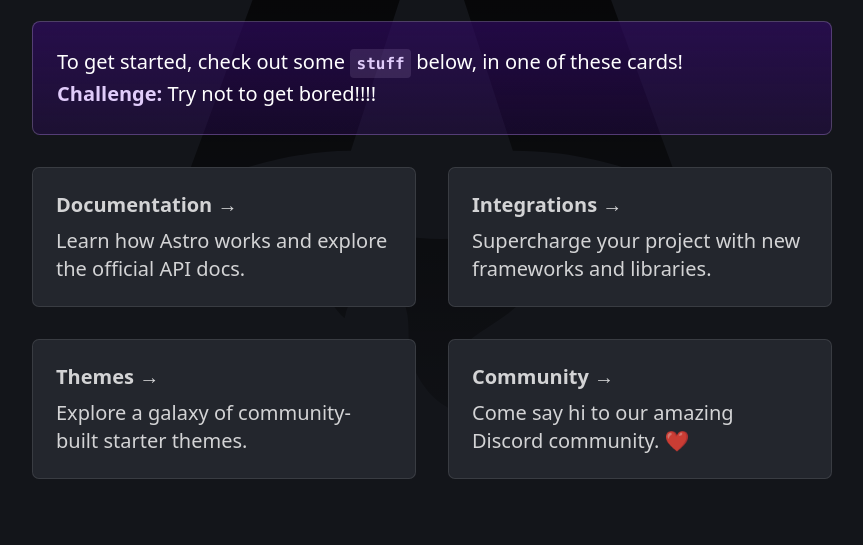
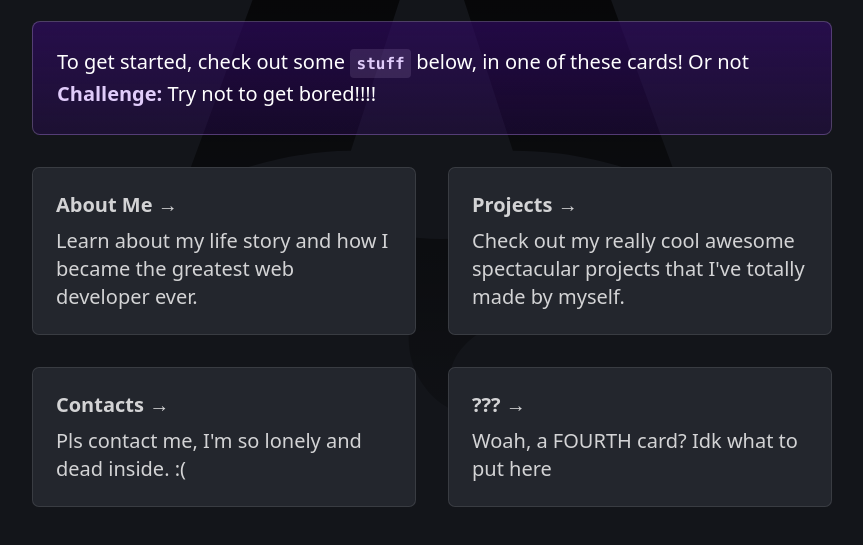
Before and after one commit to aaren-aras/portfolio-site, an Astro site: page / in a window 1280 px wide. Shown: the part 311-856 px from the top of the page, without its empty margins (208-1071 px from the left). Before the commit the page ends 834 px from the top, so only its background shows below. Built offline with nearby package versions, Linux system fonts and the light colour scheme; Astro itself is replaced by a stand-in of ours.

Commit message:
Add links to other pages

```diff
--- /dev/null
+++ b/src/pages/about-me.astro
@@ -0,0 +1 @@
+# hi uwu
--- a/src/pages/index.astro
+++ b/src/pages/index.astro
@@ -36,30 +36,35 @@ import Card from '../components/Card.astro';
 		<h1>Hi! This is a <span class="text-gradient">portfolio </span>site!!</h1>
 		<h2>Can you believe it?!?!?</h2>
 		<p class="instructions">
-			To get started, check out some <code>stuff</code> below, in one of these cards!<br />
+			To get started, check out some <code>stuff</code> below, in one of these cards! Or not<br/>
 			<strong>Challenge:</strong> Try not to get bored!!!!
 		</p>
 		<ul role="list" class="link-card-grid">
 			<Card
-				href="https://docs.astro.build/"
-				title="Documentation"
-				body="Learn how Astro works and explore the official API docs."
+				href="/about-me"
+				title="About Me"
+				body="Learn about my life story and how I became the greatest web developer ever."
 			/>
 			<Card
-				href="https://astro.build/integrations/"
-				title="Integrations"
-				body="Supercharge your project with new frameworks and libraries."
+				href="/projects"
+				title="Projects"
+				body="Check out my really cool awesome spectacular projects that I've totally made by myself."
 			/>
 			<Card
-				href="https://astro.build/themes/"
-				title="Themes"
-				body="Explore a galaxy of community-built starter themes."
+				href="/contacts"
+				title="Contacts"
+				body="Pls contact me, I'm so lonely and dead inside. :("
 			/>
 			<Card
 				href="https://astro.build/chat/"
-				title="Community"
-				body="Come say hi to our amazing Discord community. ❤️"
+				title="???"
+				body="Woah, a FOURTH card? Idk what to put here"
 			/>
+			<!-- <Card
+			href="https://astro.build/chat/"
+			title="???"
+			body="Woah, a FIFTH card? Idk what to put here"
+			/> -->
 		</ul>
 	</main>
 </Layout>
--- /dev/null
+++ b/src/pages/projects.astro
@@ -0,0 +1 @@
+<h2>hey again hehe xd</h2>
```
Also changed, not shown: src/pages/contacts.astro (added).
